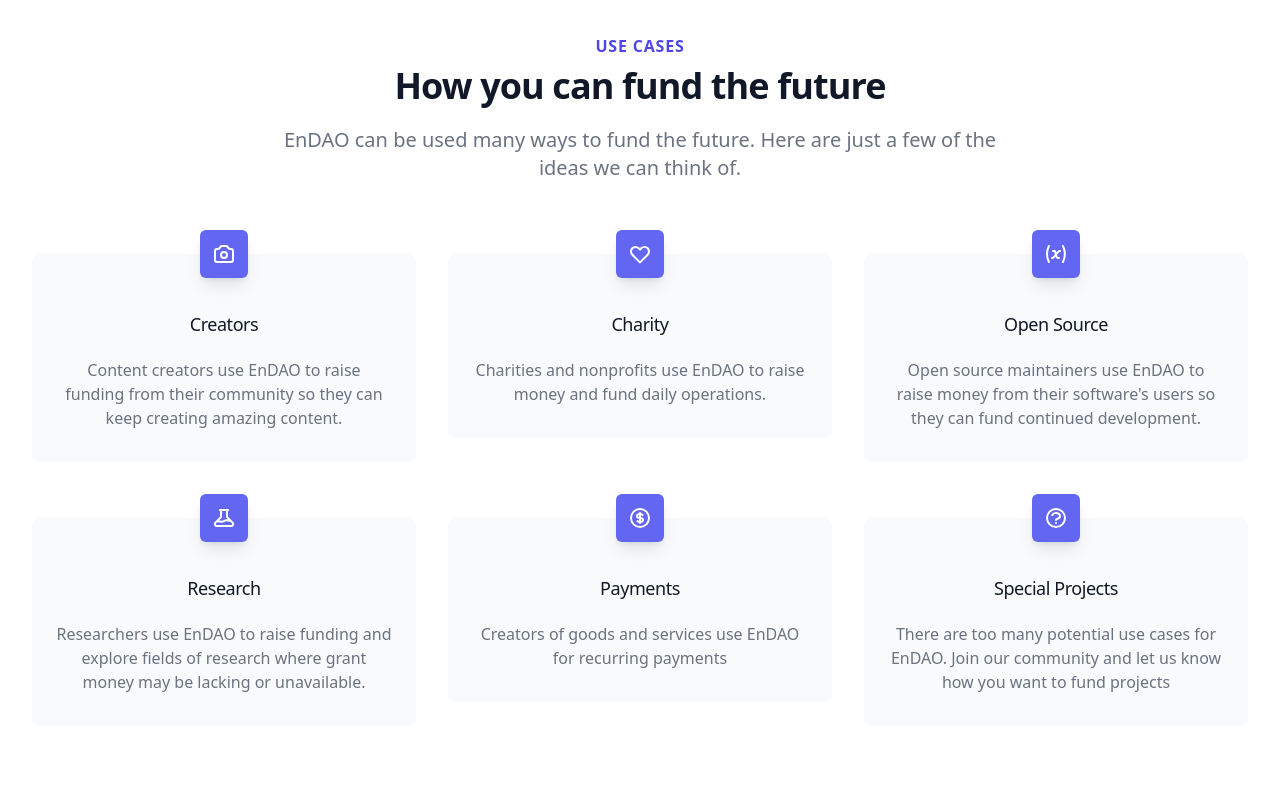
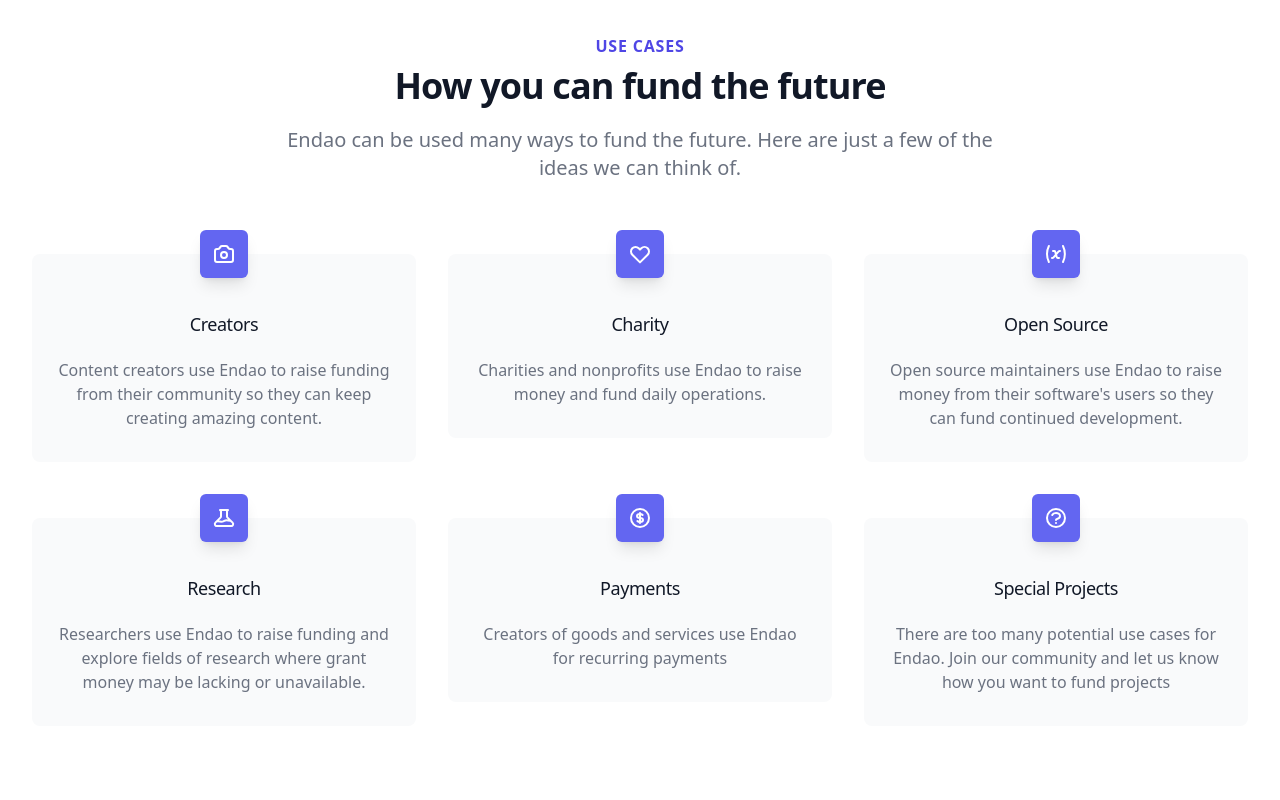
Before and after one commit to endaofinance/marketing-site, a Gatsby site: page / in a window 1280 px wide. Shown: the part 720-1520 px from the top of the page. Built offline with nearby package versions, Linux system fonts and the light colour scheme; Gatsby itself is replaced by a stand-in of ours.

Commit message:
EnDAO > Endao

```diff
--- a/gatsby-config.ts
+++ b/gatsby-config.ts
@@ -3,7 +3,7 @@
 
 const config: GatsbyConfig = {
   siteMetadata: {
-    title: `EnDAO`,
+    title: `Endao`,
     siteUrl: `https://www.endao.finance`,
   },
   plugins: [
--- a/src/pages/index.tsx
+++ b/src/pages/index.tsx
@@ -30,37 +30,37 @@
     {
       name: "Creators",
       description:
-        "Content creators use EnDAO to raise funding from their community so they can keep creating amazing content.",
+        "Content creators use Endao to raise funding from their community so they can keep creating amazing content.",
       icon: CameraIcon,
     },
     {
       name: "Charity",
       description:
-        "Charities and nonprofits use EnDAO to raise money and fund daily operations.",
+        "Charities and nonprofits use Endao to raise money and fund daily operations.",
       icon: HeartIcon,
     },
     {
       name: "Open Source",
       description:
-        "Open source maintainers use EnDAO to raise money from their software's users so they can fund continued development.",
+        "Open source maintainers use Endao to raise money from their software's users so they can fund continued development.",
       icon: VariableIcon,
     },
     {
       name: "Research",
       description:
-        "Researchers use EnDAO to raise funding and explore fields of research where grant money may be lacking or unavailable.",
+        "Researchers use Endao to raise funding and explore fields of research where grant money may be lacking or unavailable.",
       icon: BeakerIcon,
     },
     {
       name: "Payments",
       description:
-        "Creators of goods and services use EnDAO for recurring  payments",
+        "Creators of goods and services use Endao for recurring  payments",
       icon: CurrencyDollarIcon,
     },
     {
       name: "Special Projects",
       description:
-        "There are too many potential use cases for EnDAO. Join our community and let us know how you want to fund projects",
+        "There are too many potential use cases for Endao. Join our community and let us know how you want to fund projects",
       icon: QuestionMarkCircleIcon,
     },
   ];
@@ -68,14 +68,14 @@
     <>
       <Helmet>
         <meta charSet="utf-8" />
-        <title>EnDAO - Permanent funding using the power of DeFi</title>
+        <title>Endao - Permanent funding using the power of DeFi</title>
         <link rel="canonical" href="http://endao.finance" />
       </Helmet>
       <main>
         <Hero navigation={navigation} appButtonEnabled={true} />
         <UseCases
           headline="How you can fund the future"
-          subheader="EnDAO can be used many ways to fund the future. Here are just a few of the ideas we can think of."
+          subheader="Endao can be used many ways to fund the future. Here are just a few of the ideas we can think of."
           callout="Use Cases"
           features={features}
         />
--- a/src/pages/sections/hero2.tsx
+++ b/src/pages/sections/hero2.tsx
@@ -48,7 +48,7 @@
           <div className="flex items-center flex-1">
             <div className="flex items-center justify-between w-full md:w-auto">
               <a href="#">
-                <span className="sr-only">EnDAO</span>
+                <span className="sr-only">Endao</span>
                 <img
                   className="h-8 w-auto sm:h-10"
                   src={BrandMark}
@@ -148,7 +148,7 @@
                     </span>
                   </h1>
                   <p className="mt-3 text-base text-gray-300 sm:mt-5 sm:text-xl lg:text-lg xl:text-xl">
-                    EnDAO allows you to direct the yield generated from
+                    Endao allows you to direct the yield generated from
                     DeFi/Staking to projects or people that you want to support.
                   </p>
                 </div>
--- a/src/pages/sections/testimonial.tsx
+++ b/src/pages/sections/testimonial.tsx
@@ -44,7 +44,7 @@
           <blockquote className="mt-10">
             <div className="max-w-3xl mx-auto text-center text-2xl leading-9 font-medium text-gray-900">
               <p>
-                &ldquo;EnDAO is a really interesting concept; I’m excited to see
+                &ldquo;Endao is a really interesting concept; I’m excited to see
                 what type of projects will be funded by the protocol.&rdquo;
               </p>
             </div>
```
